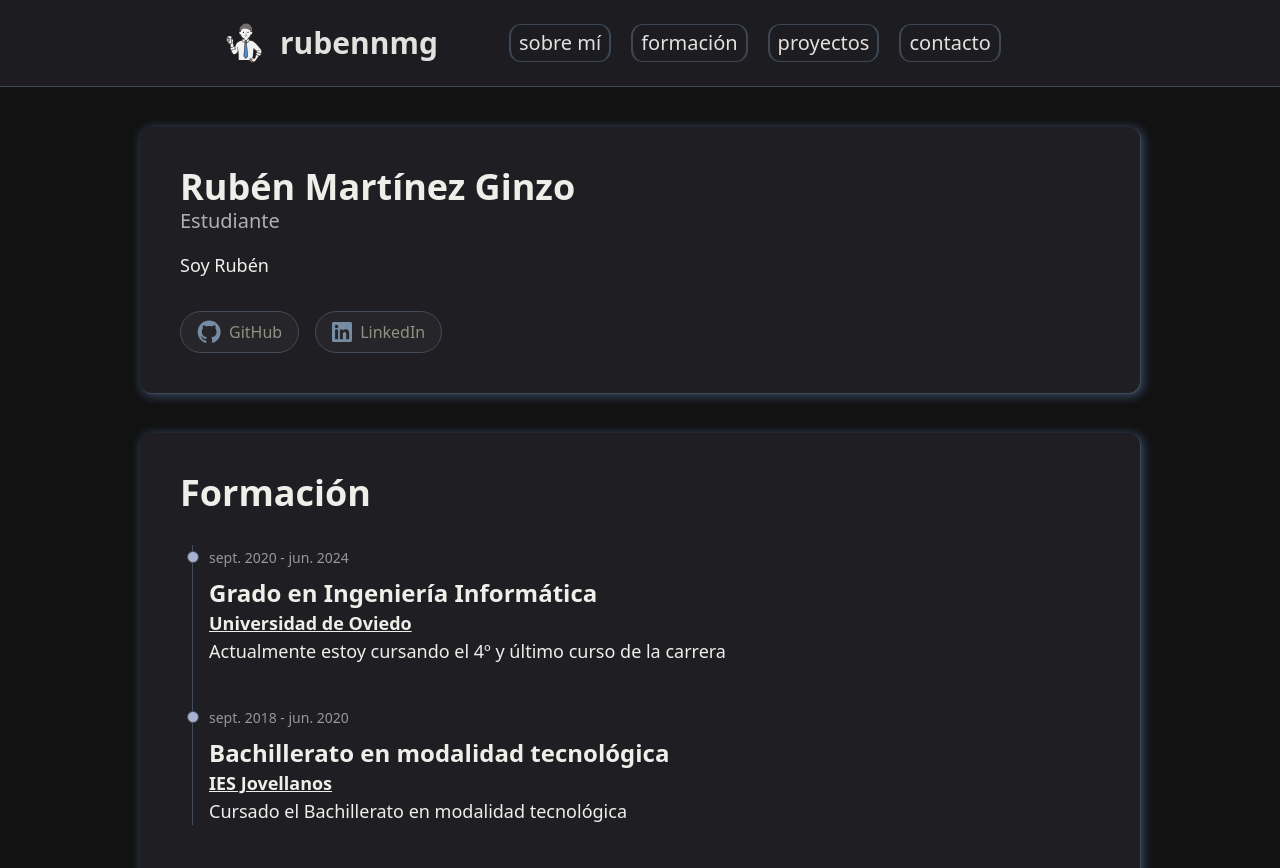
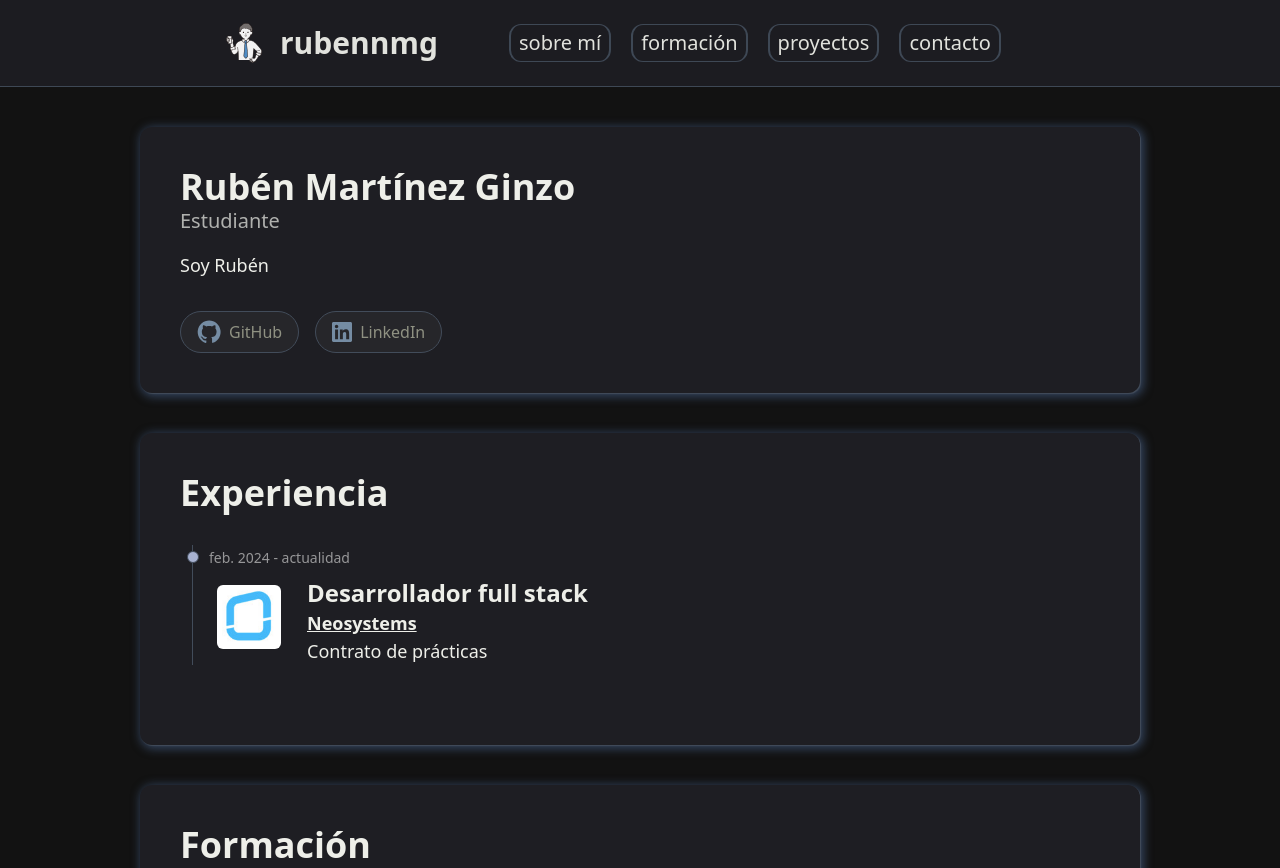
Before and after one commit to rubennmg/rubennmg.com, an Astro site: page / in a window 1280 px wide. Shown: the top 868 px of the page. Built offline with nearby package versions, Linux system fonts and the light colour scheme; Astro itself is replaced by a stand-in of ours.

Commit message:
add experience

```diff
--- /dev/null
+++ b/src/components/Experience.astro
@@ -0,0 +1,23 @@
+---
+import ExperienceItem from "./ExperienceItem.astro"
+
+const EXPERIENCE = [
+    {
+        title: "Desarrollador full stack",
+        place: "Neosystems",
+        date: "feb. 2024 - actualidad",
+        description: "Contrato de prácticas",
+        link: "https://neosystems.es/",
+    }
+]
+---
+
+<ol class="relative z-40 border-s border-secondary ml-3">
+    {
+        EXPERIENCE.map((experience) => (
+            <li class="mb-10 ms-4">
+            <ExperienceItem {...experience} />
+        </li>
+        ))
+    }
+</ol>
--- /dev/null
+++ b/src/components/ExperienceItem.astro
@@ -0,0 +1,33 @@
+---
+interface Props {
+    title: string;
+    place: string;
+    date: string;
+    description?: string;
+    link: string;
+}
+
+const { title, place, description, date, link } = Astro.props;
+---
+<div class="absolute w-3 h-3 rounded-full mt-1.5 -start-1.5 border border-secondary bg-softblue">
+</div>
+<time class="mb-1 text-sm font-normal leading-none text-textsoft opacity-70">
+    {date}
+</time>
+<div class="grid grid-cols-[11%_89%] mb-4">
+    <div class="">
+        <img src="neosystems_logo.jpeg" class="w-16 h-16 rounded-md mt-4 ml-2">
+    </div>
+
+    <div class="">
+        <p class="text-2xl font-semibold text-df-text mt-2">
+            {title}
+        </p>
+        <a class="text-lg font-semibold text-df-text hover:text-softblue underline mt-2" href={link} target="_blank">
+            {place}
+        <a/>
+        <p class="text-lg font-light text-df-text text-pretty">
+            {description}
+        </p>
+    </div>
+</div>
--- a/src/pages/index.astro
+++ b/src/pages/index.astro
@@ -5,6 +5,7 @@ import SectionContainer from '../components/SectionContainer.astro';
 import SocialPill from '../components/SocialPill.astro';
 import Education from '../components/Education.astro';
 import Projects from '../components/Projects.astro';
+import Experience from '../components/Experience.astro';
 ---
 
 <html lang="es">
@@ -32,6 +33,11 @@ import Projects from '../components/Projects.astro';
 				</nav>
 			</SectionContainer>
 
+			<SectionContainer id="experience">
+				<h2 class="text-4xl font-bold text-df-text mb-8">Experiencia</h2>
+				<Experience />
+			</SectionContainer>
+
 			<SectionContainer id="education">
 				<h2 class="text-4xl font-bold text-df-text mb-8">Formación</h2>
 				<Education />
```
Also changed, not shown: public/neosystems_logo.jpeg (added).
